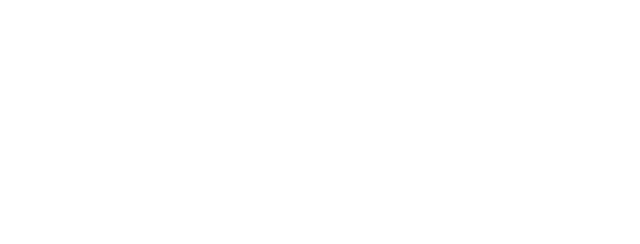
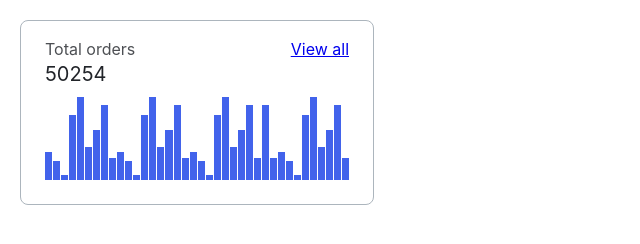
Before and after one commit to js-tasks-ru/htmlcss-20211125_gennadiy8, a website: page 04-lection2/01-histogram/index.html in a window 1280 px wide. Shown: the whole page, without its empty margins (0-640 px from the left). Drawn offline with Linux system fonts and the light colour scheme.

Commit message:
feat(03histogramskeleton): added histogram and skeleton

```diff
--- a/04-lection2/01-histogram/histogram.css
+++ b/04-lection2/01-histogram/histogram.css
@@ -0,0 +1,82 @@
+@import url("../../assets/css/main.css");
+
+.histogram {
+    font-family: Inter;
+    font-style: normal;
+    font-weight: normal;
+
+    padding: 16px 24px 24px 24px;
+
+    width: var(--histogram-width);
+    height: var(--histogram-height);
+
+    background: var(--white);
+    border: 1px solid var(--grey-3);
+    box-sizing: border-box;
+    border-radius: 8px;
+
+    --blue-color-custom-1: #4263EB;
+
+    --histogram-width: 354px;
+    --histogram-height: 185px;
+    --histogram-chart-item-color: var(--blue-color-custom-1);
+}
+
+.histogram__container {
+    display: flex;
+    flex-direction: column;
+    height: 100%;
+}
+
+.histogram__header {
+    display: flex;
+    flex-direction: row;
+}
+
+.histogram__header-stat-box {
+    display: flex;
+    flex-direction: column;
+}
+
+.histogram__view-link {
+    flex-grow: 1;
+
+    font-size: 16px;
+    line-height: 24px;
+
+    width: 59px;
+    height: 24px;
+
+    text-align: right;
+    color: var(--blue-color-custom-1);
+}
+
+.histogram__total-order {
+    font-size: 16px;
+    line-height: 24px;
+
+    color: var(--black);
+
+    opacity: 0.8;
+}
+
+.histogram__stat-value {
+    font-size: 20px;
+    line-height: 26px;
+
+    color: var(--black);
+}
+
+.histogram__chart-box {
+    display: flex;
+    flex-direction: row;
+    flex-grow: 1;
+    gap: 1px;
+    justify-content: flex-start;
+    align-items: flex-end;
+}
+
+.histogram__chart-item {
+    width: 9px;
+    background: var(--histogram-chart-item-color);
+}
--- a/04-lection2/01-histogram/index.html
+++ b/04-lection2/01-histogram/index.html
@@ -1,11 +1,71 @@
 <!DOCTYPE html>
-<!-- Страница с гистограммой -->
 <html lang="ru">
-    <head>
-        <link rel="stylesheet" href="../../assets/css/main.css">
-        <link rel="stylesheet" href="./histogram.css">
-    </head>
-    <body>
 
-    </body>
+<head>
+    <link rel="stylesheet" href="../../assets/css/main.css">
+    <link rel="stylesheet" href="./histogram.css">
+</head>
+
+<body style="padding: 20px;">
+
+    <div class="histogram">
+        <div class="histogram__container">
+            <header class="histogram__header">
+                <div class="histogram__header-stat-box">
+                    <div class="histogram__total-order">
+                        Total orders
+                    </div>
+                    <div class="histogram__stat-value">
+                        50254
+                    </div>
+                </div>
+                <div class="histogram__view-link">
+                    <a href="#">View all</a>
+                </div>
+            </header>
+            <main class="histogram__chart-box">
+                <div class="histogram__chart-item" style="height:30%"></div>
+                <div class="histogram__chart-item" style="height:20%"></div>
+                <div class="histogram__chart-item" style="height:5%"></div>
+                <div class="histogram__chart-item" style="height:70%"></div>
+                <div class="histogram__chart-item" style="height:89%"></div>
+                <div class="histogram__chart-item" style="height:36%"></div>
+                <div class="histogram__chart-item" style="height:54%"></div>
+                <div class="histogram__chart-item" style="height:81%"></div>
+                <div class="histogram__chart-item" style="height:24%"></div>
+                <div class="histogram__chart-item" style="height:30%"></div>
+                <div class="histogram__chart-item" style="height:20%"></div>
+                <div class="histogram__chart-item" style="height:5%"></div>
+                <div class="histogram__chart-item" style="height:70%"></div>
+                <div class="histogram__chart-item" style="height:89%"></div>
+                <div class="histogram__chart-item" style="height:36%"></div>
+                <div class="histogram__chart-item" style="height:54%"></div>
+                <div class="histogram__chart-item" style="height:81%"></div>
+                <div class="histogram__chart-item" style="height:24%"></div>
+                <div class="histogram__chart-item" style="height:30%"></div>
+                <div class="histogram__chart-item" style="height:20%"></div>
+                <div class="histogram__chart-item" style="height:5%"></div>
+                <div class="histogram__chart-item" style="height:70%"></div>
+                <div class="histogram__chart-item" style="height:89%"></div>
+                <div class="histogram__chart-item" style="height:36%"></div>
+                <div class="histogram__chart-item" style="height:54%"></div>
+                <div class="histogram__chart-item" style="height:81%"></div>
+                <div class="histogram__chart-item" style="height:24%"></div>
+                <div class="histogram__chart-item" style="height:81%"></div>
+                <div class="histogram__chart-item" style="height:24%"></div>
+                <div class="histogram__chart-item" style="height:30%"></div>
+                <div class="histogram__chart-item" style="height:20%"></div>
+                <div class="histogram__chart-item" style="height:5%"></div>
+                <div class="histogram__chart-item" style="height:70%"></div>
+                <div class="histogram__chart-item" style="height:89%"></div>
+                <div class="histogram__chart-item" style="height:36%"></div>
+                <div class="histogram__chart-item" style="height:54%"></div>
+                <div class="histogram__chart-item" style="height:81%"></div>
+                <div class="histogram__chart-item" style="height:24%"></div>
+            </main>
+        </div>
+    </div>
+
+</body>
+
 </html>
```
Also changed, not shown: 04-lection2/02-skeleton/index.html (+25 -7 lines), 04-lection2/02-skeleton/skeleton.css (+72 -0 lines).
